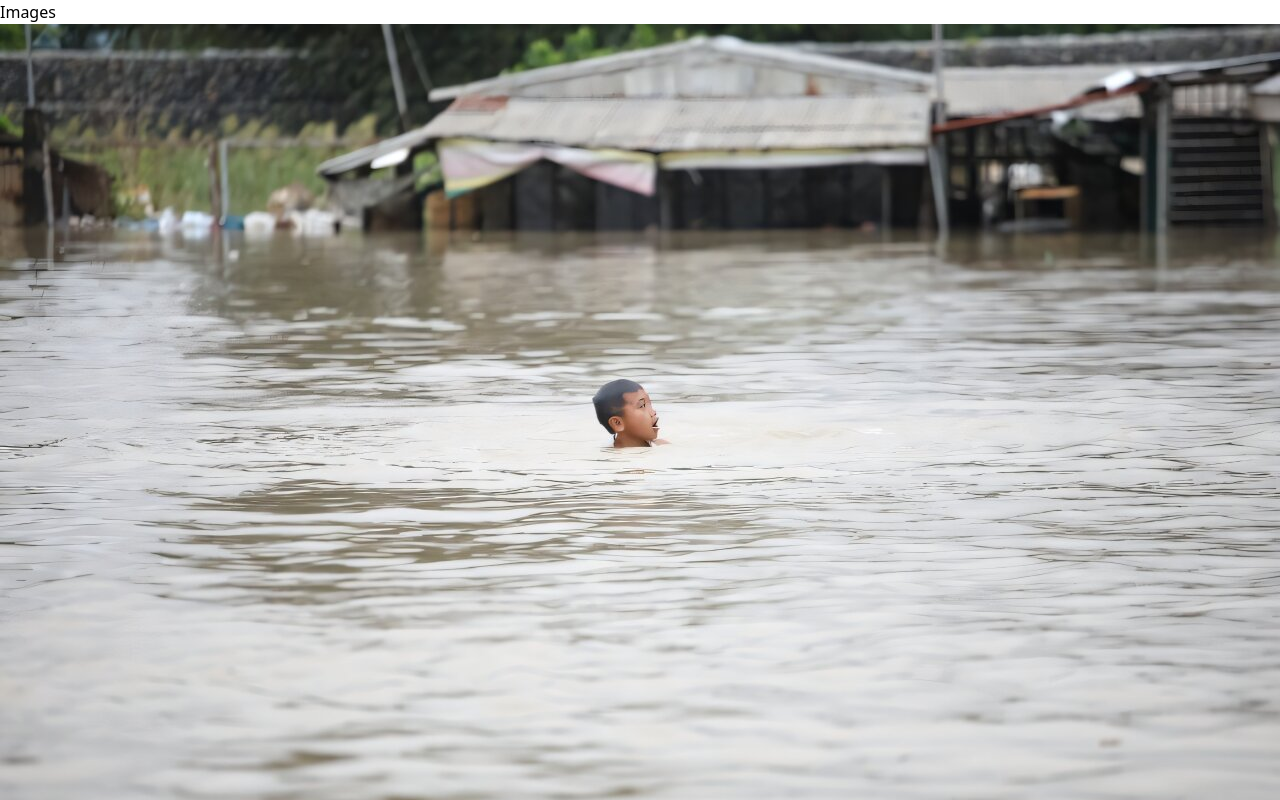
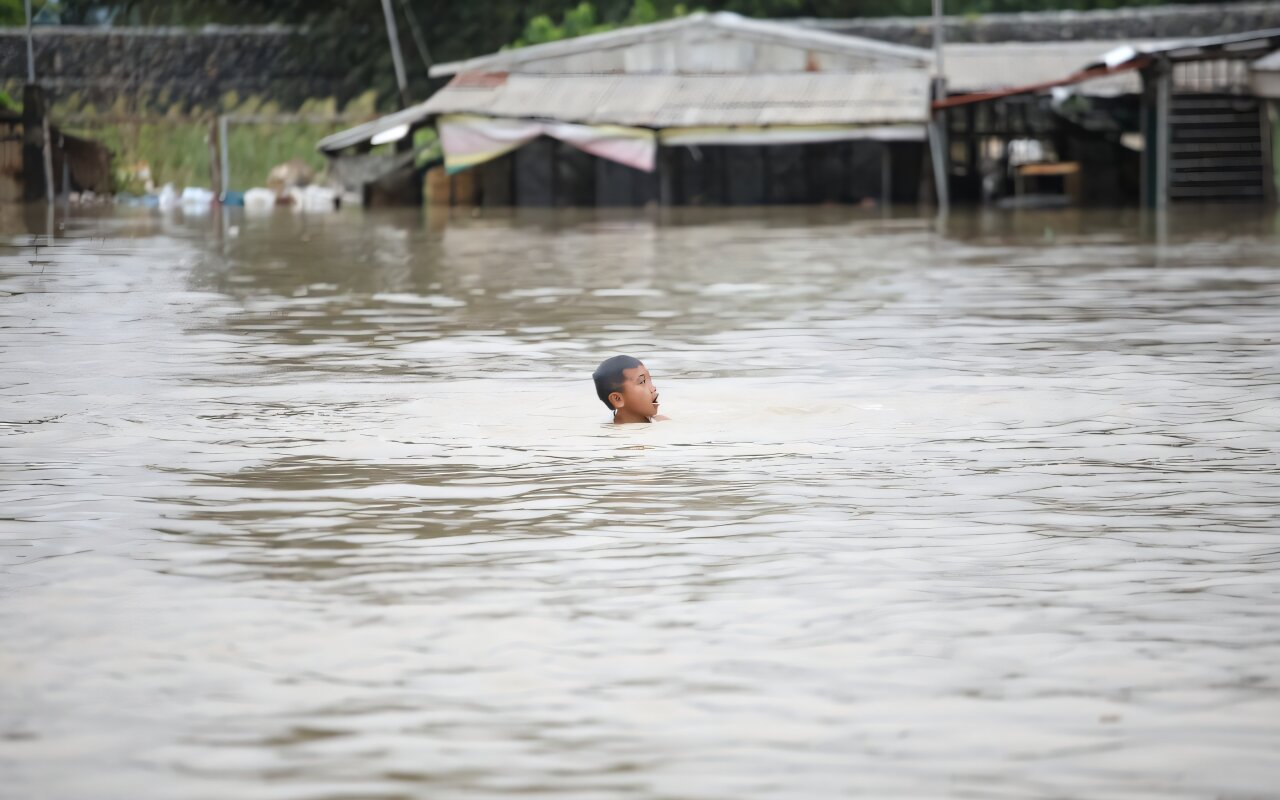
Before and after one commit to galierie/test-page, a SvelteKit app: page / in a window 1280 px wide. Shown: the top 800 px of the page. Built offline with nearby package versions, Linux system fonts and the light colour scheme.

Commit message:
test: show `paths.base`

```diff
--- a/src/routes/+page.svelte
+++ b/src/routes/+page.svelte
@@ -1,8 +1,9 @@
-<script>
+<script lang="ts">
+	import { base } from '$app/paths';
 	import background from '$lib/assets/flood.jpg';
 	import nutshellBudget from '$lib/assets/graphs/nutshell_budget.jpg';
 </script>
 
-<h1>Images</h1>
+<p>{base}</p>
 <img src={background} alt="" class="h-auto w-full" />
 <img src={nutshellBudget} alt="" class="h-auto w-full" />
```
